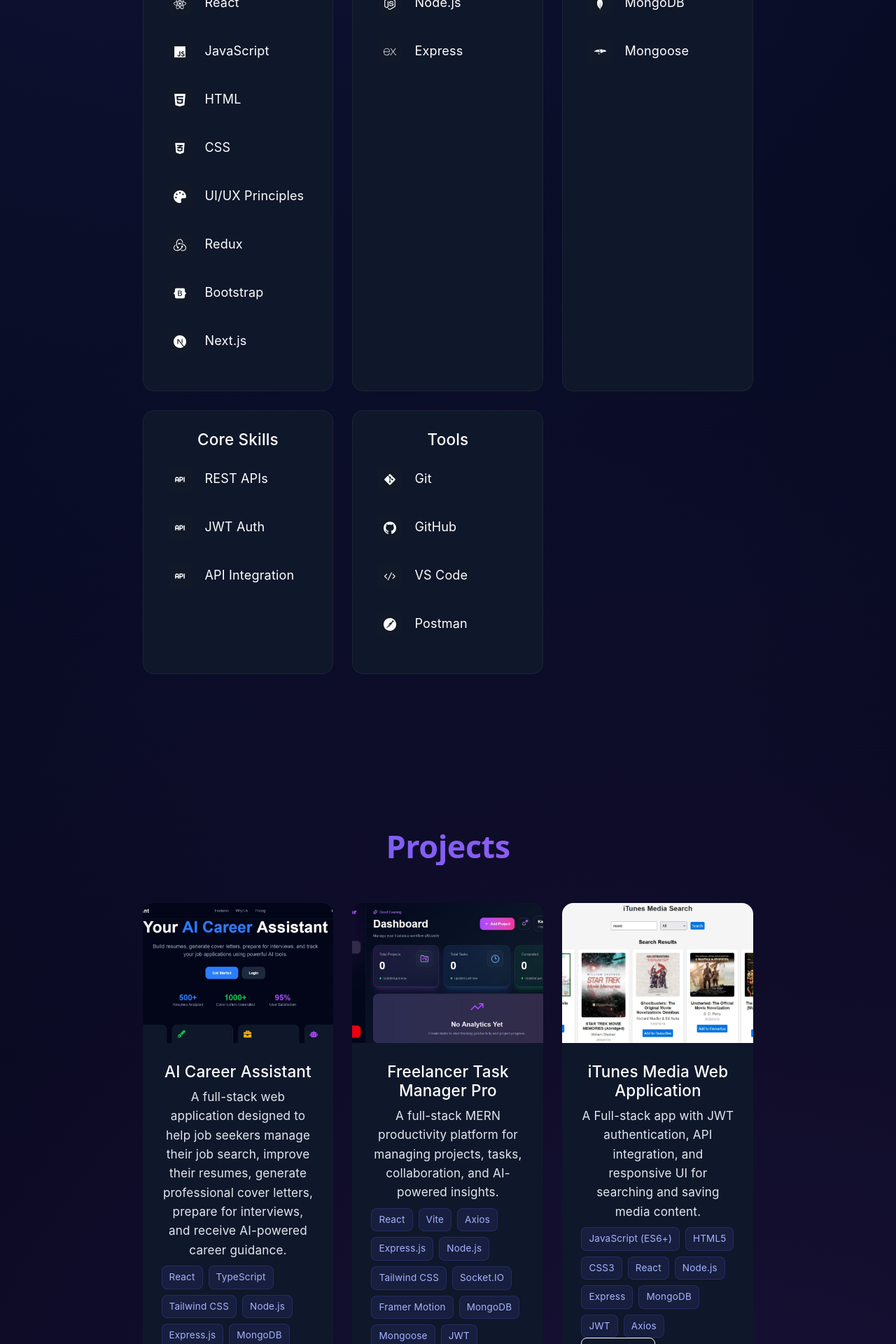
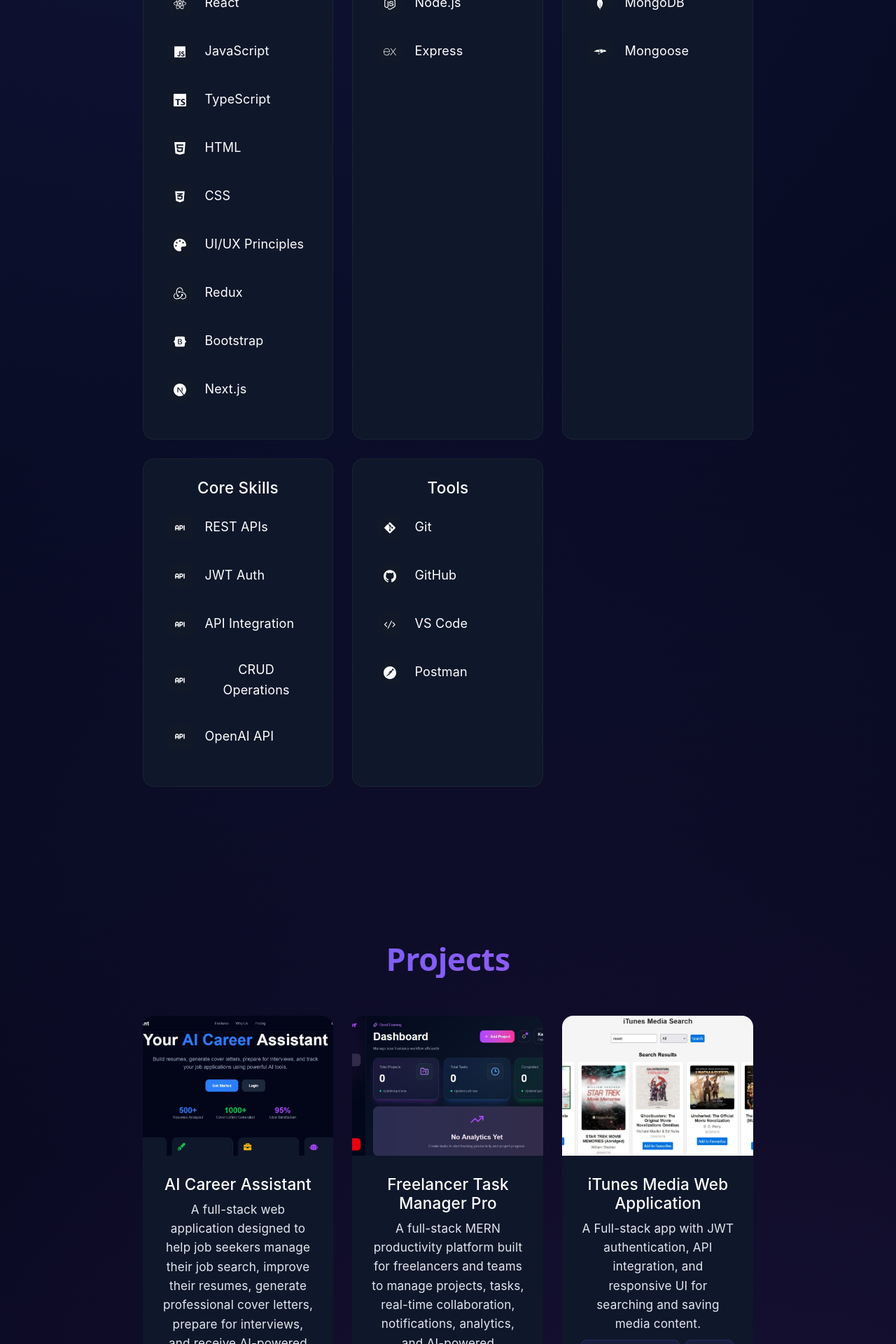
Before and after one commit to Someleze79/My-Portfolio-Website, a React app: page / in a window 1280 px wide. Shown: the part 2720-4640 px from the top of the page at 70% size. Built offline with nearby package versions, Linux system fonts and the light colour scheme; the HTML template or start-up script is replaced by a standard one.

Commit message:
Update Projects

```diff
--- a/src/sections/Projects.jsx
+++ b/src/sections/Projects.jsx
@@ -31,7 +31,7 @@
     {
       title: "Freelancer Task Manager Pro",
       description:
-        "A full-stack MERN productivity platform for managing projects, tasks, collaboration, and AI-powered insights.",
+        "A full-stack MERN productivity platform built for freelancers and teams to manage projects, tasks, real-time collaboration, notifications, analytics, and AI-powered productivity insights with a modern responsive UI.",
       tech: "React, Vite, Axios, Express.js, Node.js, Tailwind CSS, Socket.IO, Framer Motion, MongoDB, Mongoose, JWT, CORS",
       image: Freelancer,
       github: "https://github.com/Someleze79/Freelancer-Task-Manager",
--- a/src/sections/Skills.jsx
+++ b/src/sections/Skills.jsx
@@ -16,7 +16,8 @@
   SiNextdotjs,
   SiGithub,
   SiMongoose,
-  SiHtml5
+  SiHtml5,
+  SiTypescript
 } from "react-icons/si";
 
 // VS Code icon (correct library)
@@ -35,6 +36,7 @@
       items: [
         { name: "React", icon: <FaReact /> },
         { name: "JavaScript", icon: <FaJs /> },
+        { name: "TypeScript", icon: <SiTypescript /> },
         { name: "HTML", icon: <SiHtml5 /> },
         { name: "CSS", icon: <FaCss3Alt /> },
         { name: "UI/UX Principles", icon: <FaPalette /> },
@@ -62,7 +64,9 @@
       items: [
         { name: "REST APIs", icon: <TbApi /> },
         { name: "JWT Auth", icon: <TbApi /> },
-        { name: "API Integration", icon: <TbApi /> }
+        { name: "API Integration", icon: <TbApi /> },
+        { name: "CRUD Operations", icon: <TbApi /> },
+        { name: "OpenAI API", icon: <TbApi /> }
       ]
     },
     {
```
